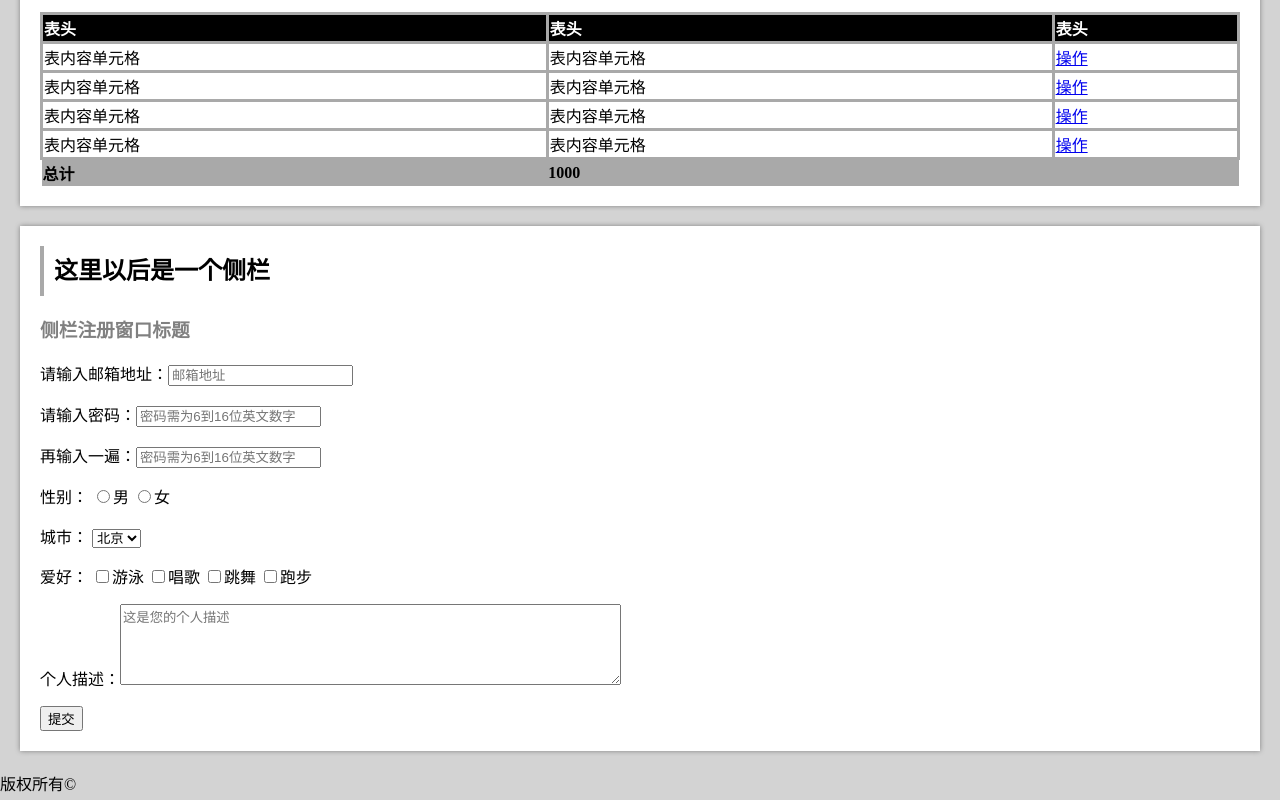
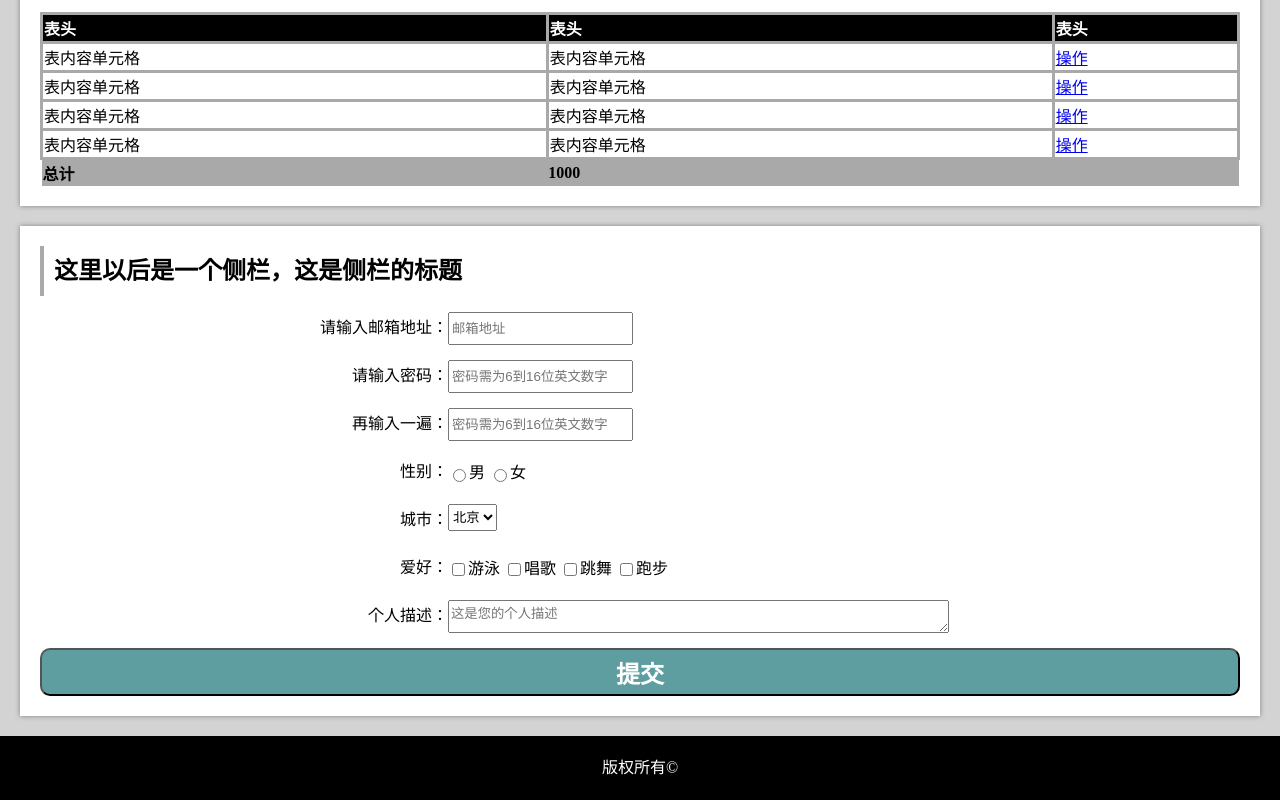
Before and after one commit to George-Zhang-NJUSE/Baidu-IFE2017, a plain HTML site: page Problem Set1/Task2/html/index.html in a window 1280 px wide. Shown: the part 3876-4676 px from the top of the page. Drawn offline with Linux system fonts and the light colour scheme.

Commit message:
finish task 2

```diff
--- a/Problem Set1/Task2/css/style.css
+++ b/Problem Set1/Task2/css/style.css
@@ -117,3 +117,42 @@ thead th, tbody td{
     background-color: darkgray;
     float: left;
 }
+
+.form-line{
+    margin: 1em;
+    height: 2em;
+    line-height: 2em;
+}
+
+.form-line *{
+    height: 2em;
+    vertical-align: middle;
+}
+
+.form-disc{
+    position: absolute;
+    right: 65%;
+}
+
+.form-control{
+    position: absolute;
+    left: 35%;
+}
+
+.submit-btn{
+    height: 2em;
+    font-size: 1.5em;
+    font-weight: bold;
+    width: 100%;
+    border-radius: 10px;
+    background-color: cadetblue;
+    color: white;
+}
+
+footer{
+    background-color: black;
+    color: white;
+    height: 4em;
+    line-height: 4em;
+    text-align: center;
+}
--- a/Problem Set1/Task2/html/index.html
+++ b/Problem Set1/Task2/html/index.html
@@ -112,35 +112,54 @@
         <section>
             <div class="title-with-side">
                 <div class="side-rule"></div>
-                <h2>这里以后是一个侧栏</h2>
+                <h2>这里以后是一个侧栏，这是侧栏的标题</h2>
             </div>
-            <h3>侧栏注册窗口标题</h3>
-            <p>请输入邮箱地址：<input type="email" placeholder="邮箱地址"></p>
-            <p>请输入密码：<input type="password" placeholder="密码需为6到16位英文数字"></p>
-            <p>再输入一遍：<input type="password" placeholder="密码需为6到16位英文数字"></p>
-            <p>性别：
-            <input type="radio" name="gender" value="male">男
-            <input type="radio" name="gender" value="female">女
-            </p>
-            <p>城市：
-            <select name="city">
-                <option value="beijing">北京</option>
-                <option value="shanghai">上海</option>
-                <option value="guangzhou">广州</option>
-                <option value="shenzhen">深圳</option>
-            </select>
-            </p>
-            <label>爱好：</label>
-            <input type="checkbox" name="hobbies" value="swimming">游泳
-            <input type="checkbox" name="hobbies" value="singing">唱歌
-            <input type="checkbox" name="hobbies" value="dancing">跳舞
-            <input type="checkbox" name="hobbies" value="jogging">跑步
-            <p>个人描述：<textarea rows="5" cols="60" placeholder="这是您的个人描述"></textarea></p>
-            <button type="submit">提交</button>
+            <div class="form-line">
+                <label for="email-addr" class="form-disc">请输入邮箱地址：</label>
+                <input type="email" placeholder="邮箱地址" id="email-addr" class="form-control">
+            </div>
+            <div class="form-line">
+                <label for="psw" class="form-disc">请输入密码：</label>
+                <input type="password" placeholder="密码需为6到16位英文数字" id="psw" class="form-control">
+            </div>
+            <div class="form-line">
+                <label for="psw-re" class="form-disc">再输入一遍：</label>
+                <input type="password" placeholder="密码需为6到16位英文数字" id="psw-re" class="form-control">
+            </div>
+            <div class="form-line">
+                <label class="form-disc">性别：</label>
+                <span class="form-control">
+                    <input type="radio" name="gender" value="male" id="radio-male"><label for="radio-male">男</label>
+                    <input type="radio" name="gender" value="female" id="radio-female"><label for="radio-female">女</label>
+                </span>
+            </div>
+            <div class="form-line">
+                <label class="form-disc">城市：</label>
+                <select name="city" class="form-control">
+                    <option value="beijing">北京</option>
+                    <option value="shanghai">上海</option>
+                    <option value="guangzhou">广州</option>
+                    <option value="shenzhen">深圳</option>
+                </select>
+            </div>
+            <div class="form-line">
+                <label class="form-disc">爱好：</label>
+                <span class="form-control">
+                    <input type="checkbox" name="hobbies" value="swimming" id="check-swimming"><label for="check-swimming">游泳</label>
+                    <input type="checkbox" name="hobbies" value="singing" id="check-singing"><label for="check-singing">唱歌</label>
+                    <input type="checkbox" name="hobbies" value="dancing" id="check-dancing"><label for="check-dancing">跳舞</label>
+                    <input type="checkbox" name="hobbies" value="jogging" id="check-jogging"><label for="check-jogging">跑步</label>
+                </span>
+            </div>
+            <div class="form-line">
+                <label class="form-disc">个人描述：</label>
+                <textarea rows="5" cols="60" placeholder="这是您的个人描述" class="form-control"></textarea>
+            </div>
+            <button type="submit" class="submit-btn">提交</button>
         </section>
 
         <footer>
-            版权所有&copy;
+            <label>版权所有&copy;</label>
         </footer>
     </body>
 </html>
```
